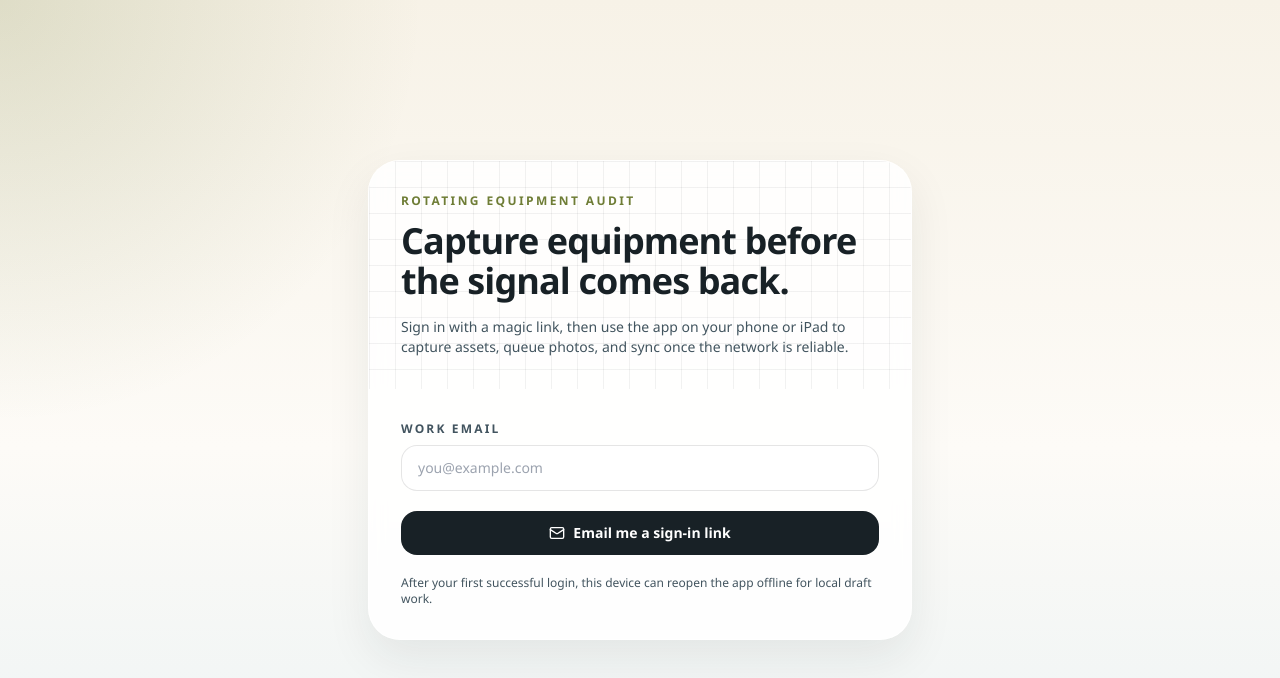
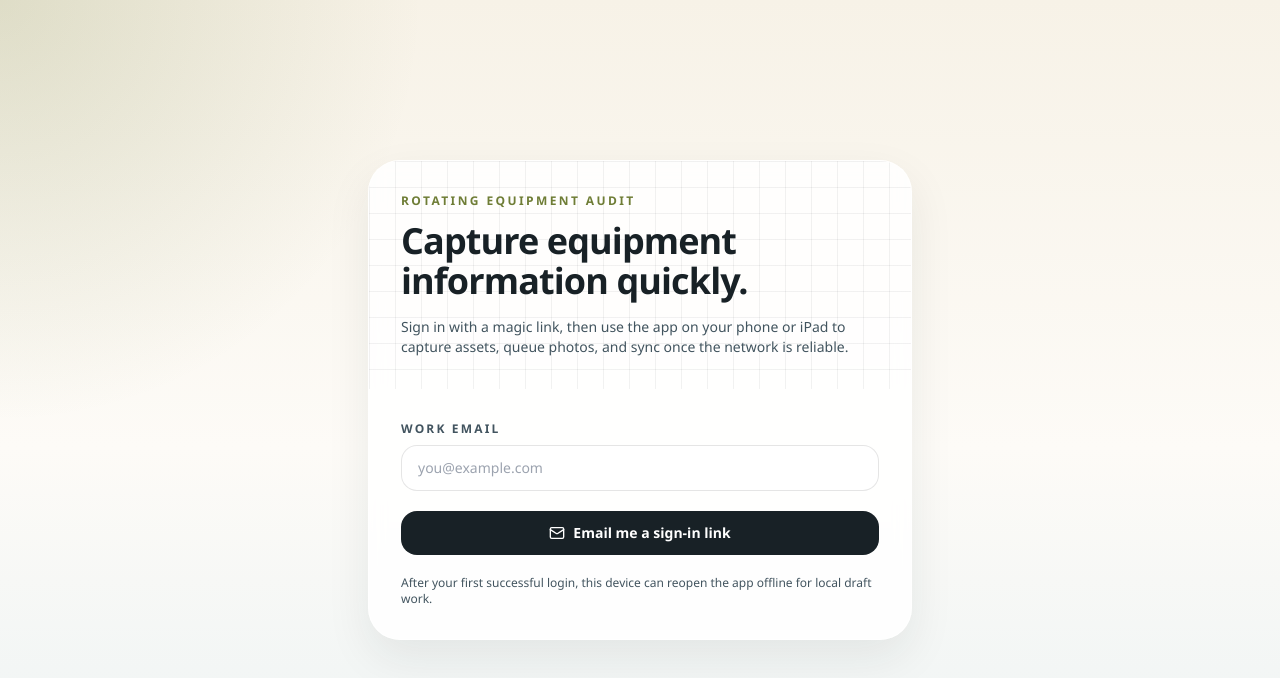
Before and after one commit to abel-reji/equipment-audit, a Next.js app: page /sign-in in a window 1280 px wide. Shown: the top 678 px of the page. Built offline with nearby package versions, Linux system fonts and the light colour scheme; no server answers.

Commit message:
Update sign-in messaging

```diff
--- a/app/(auth)/sign-in/page.tsx
+++ b/app/(auth)/sign-in/page.tsx
@@ -73,7 +73,7 @@ function SignInPageContent() {
             Rotating Equipment Audit
           </p>
           <h1 className="mt-3 text-4xl font-semibold tracking-tight text-ink">
-            Capture equipment before the signal comes back.
+            Capture equipment information quickly.
           </h1>
           <p className="mt-4 text-sm text-slate">
             Sign in with a magic link, then use the app on your phone or iPad to
```
